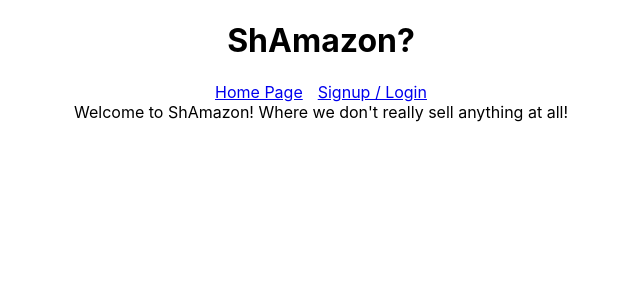
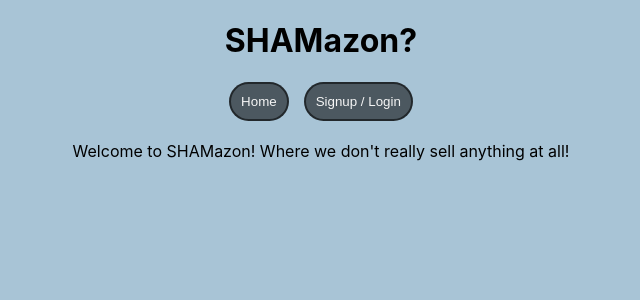
Before and after one commit to Mutotu/SHAMazon--frontend, a React (Create React App) app in the folder project-frontend/: page / in a window 1280 px wide. Shown: the top 300 px of the page, without its empty margins (319-959 px from the left). Built offline with nearby package versions, Linux system fonts and the light colour scheme.

Commit message:
Rename NavBar to Header. Add CSS for Header and HomePage.

```diff
--- a/project-frontend/src/App.css
+++ b/project-frontend/src/App.css
@@ -1,3 +1,10 @@
+body {
+  background-color: rgb(168, 196, 214);
+}
+
 .App {
-  text-align: center;
+  display: flex;
+  flex-direction: column;
+  align-items: center;
+  gap: 20px;
 }
--- a/project-frontend/src/App.js
+++ b/project-frontend/src/App.js
@@ -1,5 +1,5 @@
 import './App.css';
-import NavBar from './components/jsFiles/NavBar';
+import Header from './components/jsFiles/Header';
 import HomePage from './pages/jsFiles/HomePage';
 import LoginPage from './pages/jsFiles/LoginPage';
 import ShopPage from './pages/jsFiles/ShopPage';
@@ -33,7 +33,7 @@ function App() {
 
   return (
     <div className="App">
-      <NavBar />
+      <Header />
       <Routes>
         <Route path='/' element={<HomePage />} />
 
@@ -85,6 +85,8 @@ function App() {
             :
             <Navigate to='/login' />
           } />
+
+        <Route path='*' element={<Navigate to='/' />} />
       </Routes>
 
     </div>
--- /dev/null
+++ b/project-frontend/src/components/cssFiles/Header.css
@@ -0,0 +1,28 @@
+.Header {
+    display: flex;
+    flex-direction: column;
+    align-items: center;
+    justify-content: center;
+}
+
+.NavBar {
+    display: flex;
+    gap: 15px;
+    justify-content: center;
+    align-items: center;
+}
+
+.NavBar button {
+    border: 2px solid rgba(0, 0, 0, 0.548);
+    border-radius: 35px;
+    background-color: rgba(0, 0, 0, 0.548);
+    padding: 10px;
+    color: whitesmoke;
+}
+
+.NavBar button:hover{
+    cursor: pointer;
+    border: 2px solid rgba(0, 0, 0, 0.548);
+    background-color: rgb(168, 196, 214);
+    color: rgba(0, 0, 0, 0.767);
+}
--- a/project-frontend/src/components/cssFiles/NavBar.css
+++ /dev/null
@@ -1,6 +0,0 @@
-.NavBar {
-    display: flex;
-    gap: 15px;
-    justify-content: center;
-    align-items: center;
-}
--- /dev/null
+++ b/project-frontend/src/components/jsFiles/Header.js
@@ -0,0 +1,39 @@
+import '../cssFiles/Header.css';
+import { useNavigate } from 'react-router-dom';
+import { AppContext } from '../../context/AppContext';
+import { useContext } from 'react';
+
+function Header(props) {
+
+    const { userState } = useContext(AppContext);
+    const [user, setUser] = userState;
+
+    const navigation = useNavigate();
+
+    function handleLogoutClick() {
+        setUser({});
+        localStorage.removeItem('userId');
+    }
+
+    return (
+        <div className='Header'>
+            <h1>SHAMazon?</h1>
+            <nav className='NavBar'>
+                <button onClick={() => { navigation('/') }}>Home</button>
+                {
+                    user.id ?
+                        <>
+                            <button onClick={() => { navigation('/shop') }}>Shop Plants</button>
+                            <button onClick={() => { navigation('/cart') }}>My Cart</button>
+                            <button onClick={() => { navigation('/orders') }}>My Orders</button>
+                            <button onClick={handleLogoutClick}>Logout</button>
+                        </>
+                        :
+                        <button onClick={() => { navigation('/login') }}>Signup / Login</button>
+                }
+            </nav>
+        </div>
+    )
+}
+
+export default Header;
--- a/project-frontend/src/components/jsFiles/NavBar.js
+++ /dev/null
@@ -1,37 +0,0 @@
-import '../cssFiles/NavBar.css';
-import { Link } from 'react-router-dom';
-import { AppContext } from '../../context/AppContext';
-import { useContext } from 'react';
-
-function NavBar(props) {
-
-    const { userState } = useContext(AppContext);
-    const [user, setUser] = userState;
-
-    function handleLogoutClick() {
-        setUser({});
-        localStorage.removeItem('userId');
-    }
-
-    return (
-        <>
-            <h1>ShAmazon?</h1>
-            <nav className='NavBar'>
-                <Link to='/'>Home Page</Link>
-                {
-                    user.id ?
-                        <>
-                            <Link to='/shop'>Shop Plants</Link>
-                            <Link to='/cart'>My Cart</Link>
-                            <Link to='/orders'>My Orders</Link>
-                            <span onClick={handleLogoutClick}>Logout</span>
-                        </>
-                        :
-                        <Link to='/login'>Signup / Login</Link>
-                }
-            </nav>
-        </>
-    )
-}
-
-export default NavBar;
--- a/project-frontend/src/pages/jsFiles/HomePage.js
+++ b/project-frontend/src/pages/jsFiles/HomePage.js
@@ -3,7 +3,7 @@ import '../cssFiles/HomePage.css';
 function HomePage(props) {
     return (
         <div className='HomePage'>
-            Welcome to ShAmazon! Where we don't really sell anything at all!
+            Welcome to SHAMazon! Where we don't really sell anything at all!
         </div>
     )
 }
```
